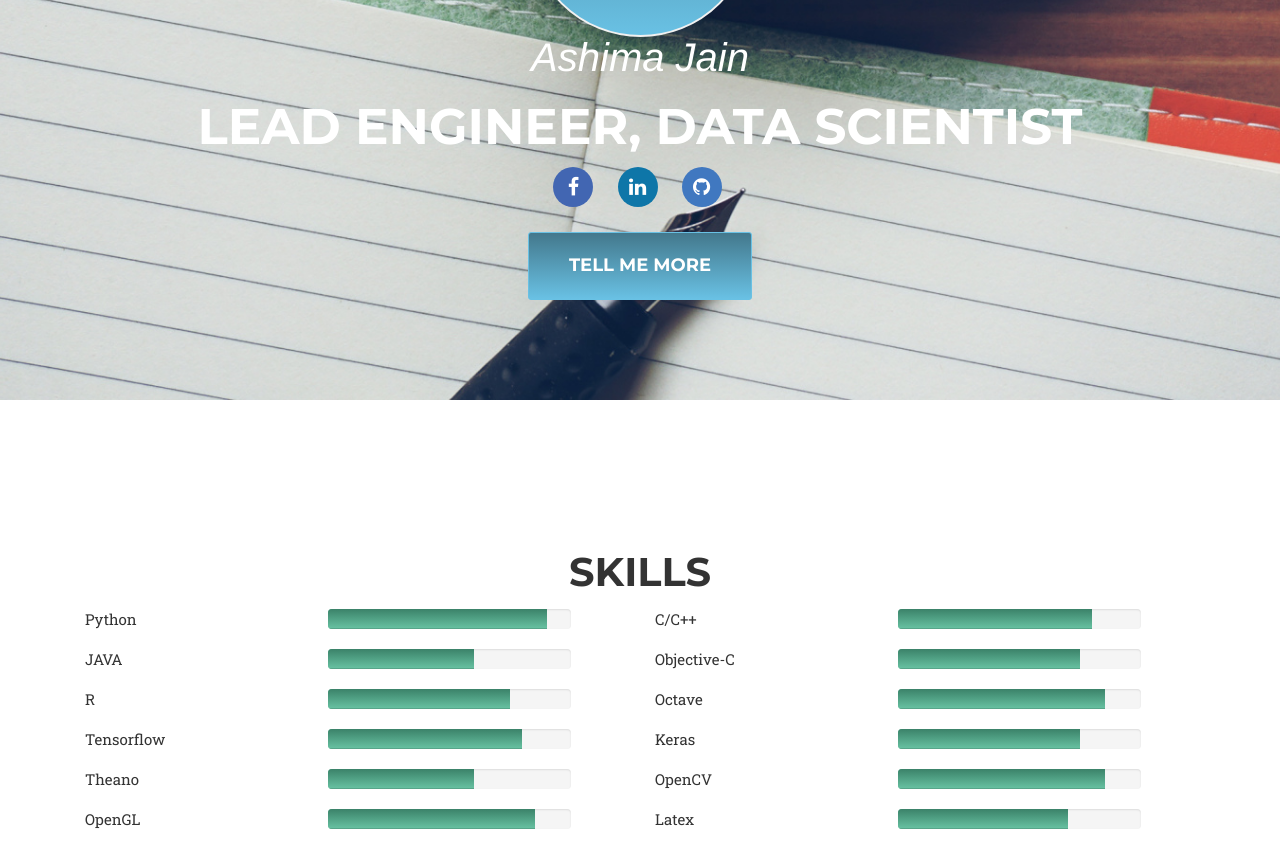
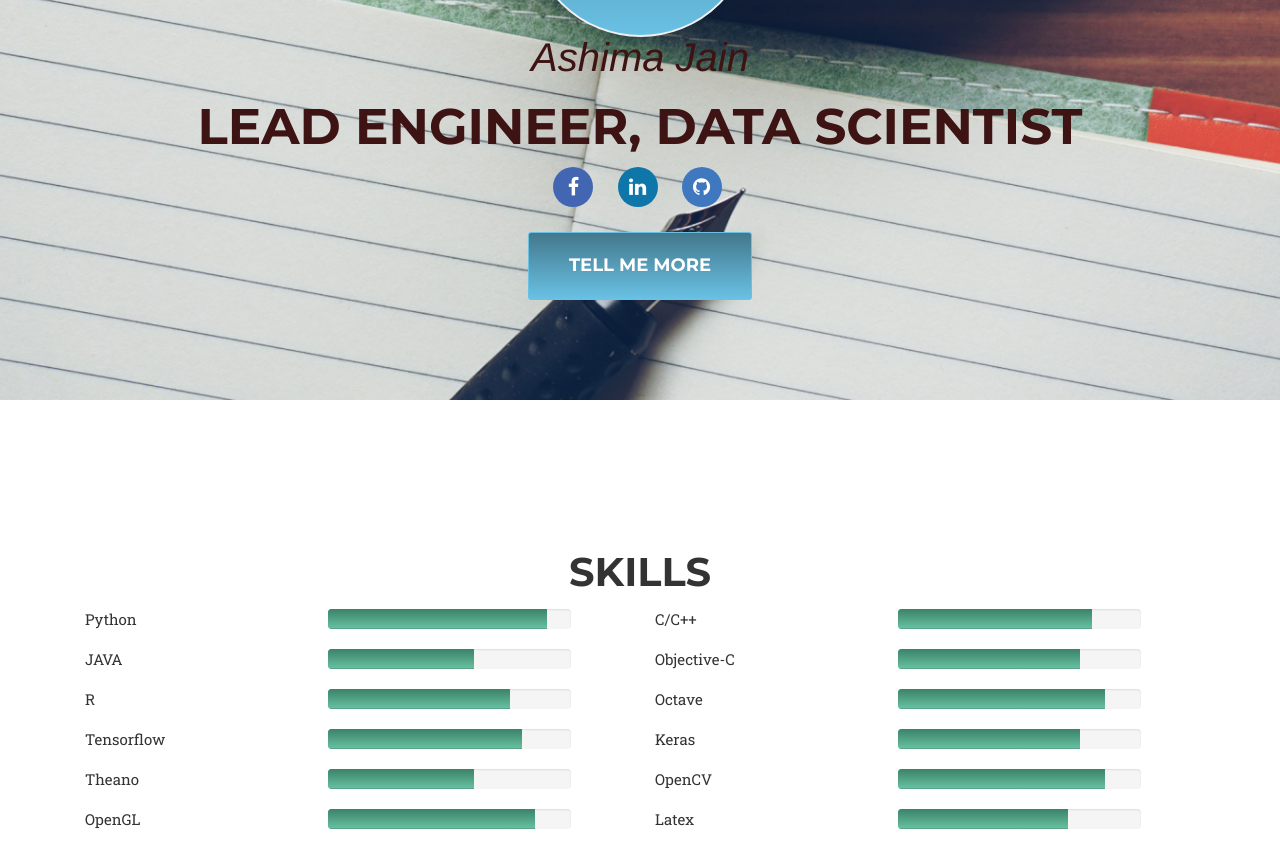
Before and after one commit to ashimajain2595/ashimajain2595.github.io, a Jekyll site: the page built from index.html, in a window 1280 px wide and 1400 px high. Shown: the part 358-1226 px from the top of the window. Built offline with Jekyll 4.4.1, drawn with Linux system fonts in a browser that asks for light colours; some web fonts are replaced.

Commit message:
Update agency.css

```diff
--- a/_includes/css/agency.css
+++ b/_includes/css/agency.css
@@ -290,7 +290,7 @@ fieldset[disabled] .btn-xl.active {
 
 header {
     text-align: center;
-    color: #fff;
+    color: #3e1313;
     background-attachment: scroll;
     background-image: url('{{ site.baseurl }}/img/design2.jpeg');
     background-position: center center;
```
